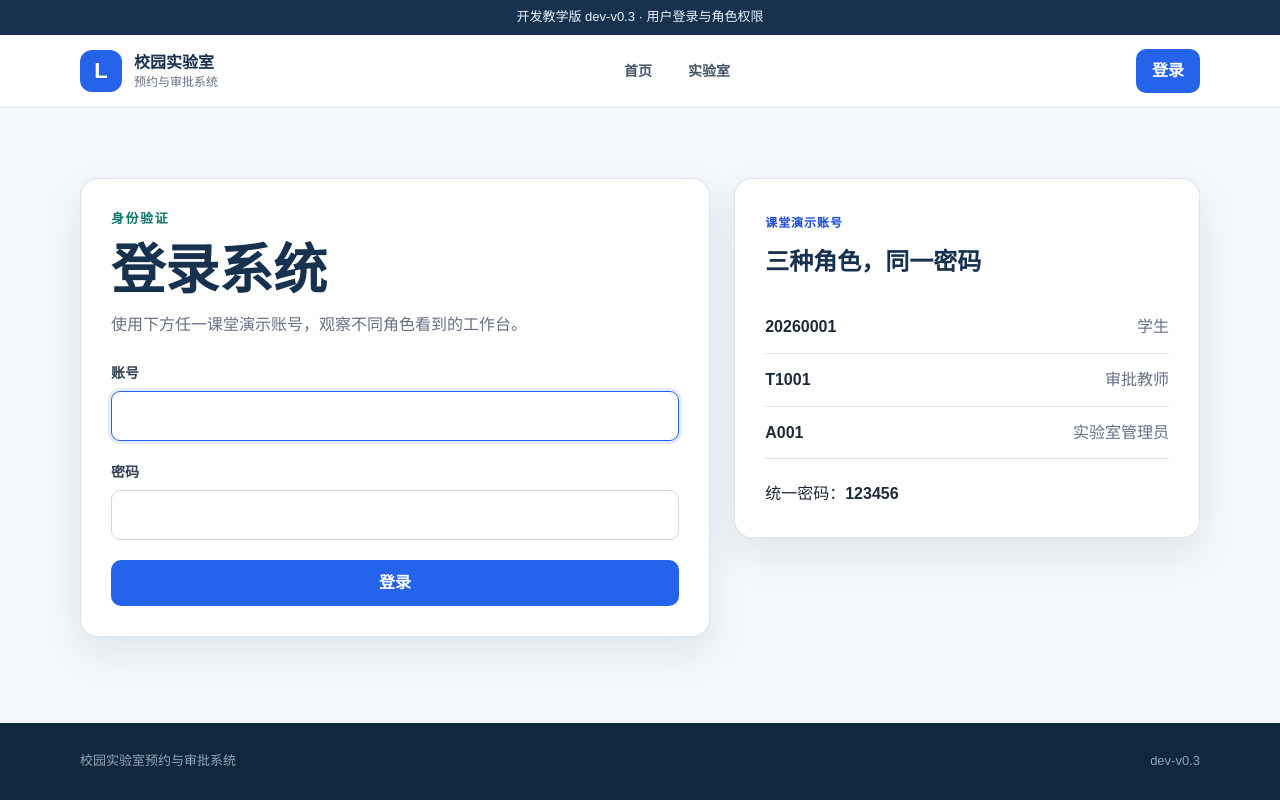
After one commit to bitpt00/wdproject, a Flask app: page /login in a window 1280 px wide. The commit adds this page. Run offline with Flask 3, Linux system fonts and the light colour scheme.

Commit message:
Add login and role permissions for dev-v0.3

```diff
--- a/app.py
+++ b/app.py
@@ -1,12 +1,13 @@
 from pathlib import Path
+from functools import wraps
 
-from flask import Flask, abort, render_template, request
+from flask import Flask, abort, flash, g, redirect, render_template, request, session, url_for
 from sqlalchemy import func, or_, select
 
-from models import Lab, db
+from models import Lab, User, db
 
 
-VERSION = "dev-v0.2"
+VERSION = "dev-v0.3"
 
 LAB_SEED_DATA = [
     {
@@ -43,13 +44,68 @@ LAB_SEED_DATA = [
     },
 ]
 
+USER_SEED_DATA = [
+    {
+        "username": "20260001",
+        "display_name": "张晨",
+        "department": "数字媒体专业",
+        "role": "student",
+    },
+    {
+        "username": "T1001",
+        "display_name": "李老师",
+        "department": "软件工程教研室",
+        "role": "approver",
+    },
+    {
+        "username": "A001",
+        "display_name": "王老师",
+        "department": "实验教学中心",
+        "role": "admin",
+    },
+]
 
-def seed_labs():
+
+def seed_database():
     """数据库为空时写入课堂统一使用的样例数据。"""
     lab_count = db.session.scalar(select(func.count()).select_from(Lab))
     if lab_count == 0:
         db.session.add_all(Lab(**data) for data in LAB_SEED_DATA)
+
+    user_count = db.session.scalar(select(func.count()).select_from(User))
+    if user_count == 0:
+        for data in USER_SEED_DATA:
+            user = User(**data)
+            user.set_password("123456")
+            db.session.add(user)
+
+    if lab_count == 0 or user_count == 0:
         db.session.commit()
+
+
+def login_required(view):
+    @wraps(view)
+    def wrapped_view(**kwargs):
+        if g.user is None:
+            flash("请先登录后再访问该页面。", "warning")
+            return redirect(url_for("login"))
+        return view(**kwargs)
+
+    return wrapped_view
+
+
+def role_required(*roles):
+    def decorator(view):
+        @wraps(view)
+        @login_required
+        def wrapped_view(**kwargs):
+            if g.user.role not in roles:
+                abort(403)
+            return view(**kwargs)
+
+        return wrapped_view
+
+    return decorator
 
 
 def create_app(test_config=None):
@@ -58,6 +114,7 @@ def create_app(test_config=None):
     database_path = Path(app.instance_path) / "campus_lab.db"
     app.config.from_mapping(
         TESTING=False,
+        SECRET_KEY="development-course-secret-key",
         SQLALCHEMY_DATABASE_URI=f"sqlite:///{database_path.as_posix()}",
         SQLALCHEMY_TRACK_MODIFICATIONS=False,
     )
@@ -69,7 +126,12 @@ def create_app(test_config=None):
     db.init_app(app)
     with app.app_context():
         db.create_all()
-        seed_labs()
+        seed_database()
+
+    @app.before_request
+    def load_logged_in_user():
+        user_id = session.get("user_id")
+        g.user = db.session.get(User, user_id) if user_id else None
 
     @app.context_processor
     def inject_version():
@@ -86,6 +148,38 @@ def create_app(test_config=None):
             lab_count=lab_count,
             available_count=available_count,
         )
+
+    @app.route("/login", methods=["GET", "POST"])
+    def login():
+        if g.user is not None:
+            return redirect(url_for("dashboard"))
+
+        if request.method == "POST":
+            username = request.form.get("username", "").strip()
+            password = request.form.get("password", "")
+            user = db.session.scalar(select(User).where(User.username == username))
+
+            if user is None or not user.check_password(password):
+                flash("账号或密码错误，请重新输入。", "error")
+            else:
+                session.clear()
+                session["user_id"] = user.id
+                flash(f"欢迎回来，{user.display_name}。", "success")
+                return redirect(url_for("dashboard"))
+
+        return render_template("login.html")
+
+    @app.post("/logout")
+    @login_required
+    def logout():
+        session.clear()
+        flash("您已安全退出。", "success")
+        return redirect(url_for("index"))
+
+    @app.get("/dashboard")
+    @login_required
+    def dashboard():
+        return render_template("dashboard.html")
 
     @app.get("/labs")
     def lab_list():
@@ -121,6 +215,7 @@ def create_app(test_config=None):
         return render_template("lab_detail.html", lab=lab)
 
     @app.get("/reservations/new")
+    @role_required("student")
     def reservation_form():
         selected_lab_id = request.args.get("lab", type=int)
         labs = db.session.scalars(
--- a/static/style.css
+++ b/static/style.css
@@ -220,6 +220,12 @@ h2 {
     width: 100%;
 }
 
+.button.small {
+    padding: 9px 16px;
+    color: #ffffff;
+    background: var(--blue);
+}
+
 .prototype-card,
 .feature-card,
 .lab-card,
@@ -423,6 +429,100 @@ h2 {
     padding: 20px;
 }
 
+.user-area {
+    display: flex;
+    align-items: center;
+    gap: 12px;
+}
+
+.user-chip {
+    display: flex;
+    flex-direction: column;
+    color: var(--navy);
+    font-size: 13px;
+    line-height: 1.25;
+}
+
+.user-chip small {
+    color: var(--muted);
+}
+
+.inline-form {
+    margin: 0;
+}
+
+.text-button {
+    padding: 0;
+    border: 0;
+    color: var(--blue-dark);
+    background: transparent;
+    cursor: pointer;
+}
+
+.flash-stack {
+    padding-top: 18px;
+}
+
+.flash {
+    margin-bottom: 10px;
+    padding: 13px 16px;
+    border: 1px solid #bbd5ff;
+    border-radius: 10px;
+    color: #1849a9;
+    background: #eff6ff;
+}
+
+.flash.success {
+    border-color: #a6f4c5;
+    color: #067647;
+    background: #ecfdf3;
+}
+
+.flash.warning,
+.flash.error {
+    border-color: #fedf89;
+    color: #93370d;
+    background: #fffaeb;
+}
+
+.auth-section {
+    display: flex;
+    align-items: center;
+}
+
+.auth-layout,
+.dashboard-grid {
+    display: grid;
+    grid-template-columns: minmax(0, 1.15fr) minmax(300px, 0.85fr);
+    gap: 24px;
+    align-items: start;
+}
+
+.auth-layout h1 {
+    margin: 6px 0 10px;
+    color: var(--navy);
+}
+
+.form-intro {
+    margin: 0 0 24px;
+    color: var(--muted);
+}
+
+.demo-account {
+    display: flex;
+    justify-content: space-between;
+    padding: 13px 0;
+    border-bottom: 1px solid var(--line);
+}
+
+.demo-account span {
+    color: var(--muted);
+}
+
+.demo-password {
+    margin: 22px 0 0;
+}
+
 .filter-bar .form-row {
     margin: 0;
 }
@@ -585,7 +685,9 @@ h2 {
 
 @media (max-width: 840px) {
     .hero-grid,
-    .form-layout {
+    .form-layout,
+    .auth-layout,
+    .dashboard-grid {
         grid-template-columns: 1fr;
     }
 
@@ -623,6 +725,11 @@ h2 {
         padding: 14px 0;
     }
 
+    .user-area {
+        width: 100%;
+        justify-content: flex-end;
+    }
+
     .main-nav {
         width: 100%;
     }
--- a/templates/base.html
+++ b/templates/base.html
@@ -8,7 +8,7 @@
 </head>
 <body>
     <div class="version-strip">
-        开发教学版 {{ app_version }} · SQLite数据库与查询功能
+        开发教学版 {{ app_version }} · 用户登录与角色权限
     </div>
 
     <header class="site-header">
@@ -23,12 +23,36 @@
             <nav class="main-nav" aria-label="主要导航">
                 <a class="{{ 'active' if request.endpoint == 'index' else '' }}" href="{{ url_for('index') }}">首页</a>
                 <a class="{{ 'active' if request.endpoint in ['lab_list', 'lab_detail'] else '' }}" href="{{ url_for('lab_list') }}">实验室</a>
+                {% if g.user %}
+                <a class="{{ 'active' if request.endpoint == 'dashboard' else '' }}" href="{{ url_for('dashboard') }}">工作台</a>
+                {% if g.user.role == 'student' %}
                 <a class="{{ 'active' if request.endpoint == 'reservation_form' else '' }}" href="{{ url_for('reservation_form') }}">预约申请</a>
+                {% endif %}
+                {% endif %}
             </nav>
+            <div class="user-area">
+                {% if g.user %}
+                <span class="user-chip"><strong>{{ g.user.display_name }}</strong><small>{{ g.user.role_name }}</small></span>
+                <form class="inline-form" method="post" action="{{ url_for('logout') }}">
+                    <button class="text-button" type="submit">退出</button>
+                </form>
+                {% else %}
+                <a class="button small" href="{{ url_for('login') }}">登录</a>
+                {% endif %}
+            </div>
         </div>
     </header>
 
     <main>
+        {% with messages = get_flashed_messages(with_categories=true) %}
+        {% if messages %}
+        <div class="container flash-stack">
+            {% for category, message in messages %}
+            <div class="flash {{ category }}">{{ message }}</div>
+            {% endfor %}
+        </div>
+        {% endif %}
+        {% endwith %}
         {% block content %}{% endblock %}
     </main>
 
--- /dev/null
+++ b/templates/login.html
@@ -0,0 +1,33 @@
+{% extends "base.html" %}
+
+{% block title %}登录｜校园实验室预约系统{% endblock %}
+
+{% block content %}
+<section class="section auth-section">
+    <div class="container auth-layout">
+        <form class="reservation-form" method="post" action="{{ url_for('login') }}">
+            <p class="eyebrow">身份验证</p>
+            <h1>登录系统</h1>
+            <p class="form-intro">使用下方任一课堂演示账号，观察不同角色看到的工作台。</p>
+            <div class="form-row">
+                <label for="username">账号</label>
+                <input id="username" name="username" autocomplete="username" required autofocus>
+            </div>
+            <div class="form-row">
+                <label for="password">密码</label>
+                <input id="password" name="password" type="password" autocomplete="current-password" required>
+            </div>
+            <button class="button primary full" type="submit">登录</button>
+        </form>
+
+        <aside class="stage-panel">
+            <span class="prototype-label">课堂演示账号</span>
+            <h2>三种角色，同一密码</h2>
+            <div class="demo-account"><strong>20260001</strong><span>学生</span></div>
+            <div class="demo-account"><strong>T1001</strong><span>审批教师</span></div>
+            <div class="demo-account"><strong>A001</strong><span>实验室管理员</span></div>
+            <p class="demo-password">统一密码：<strong>123456</strong></p>
+        </aside>
+    </div>
+</section>
+{% endblock %}
```
Also changed, not shown: models.py (+28 -0 lines), templates/dashboard.html (added, +52 -0 lines), templates/index.html (+14 -10 lines), templates/reservation_form.html (+5 -5 lines), tests/test_app.py (+54 -4 lines), 1 other file.
